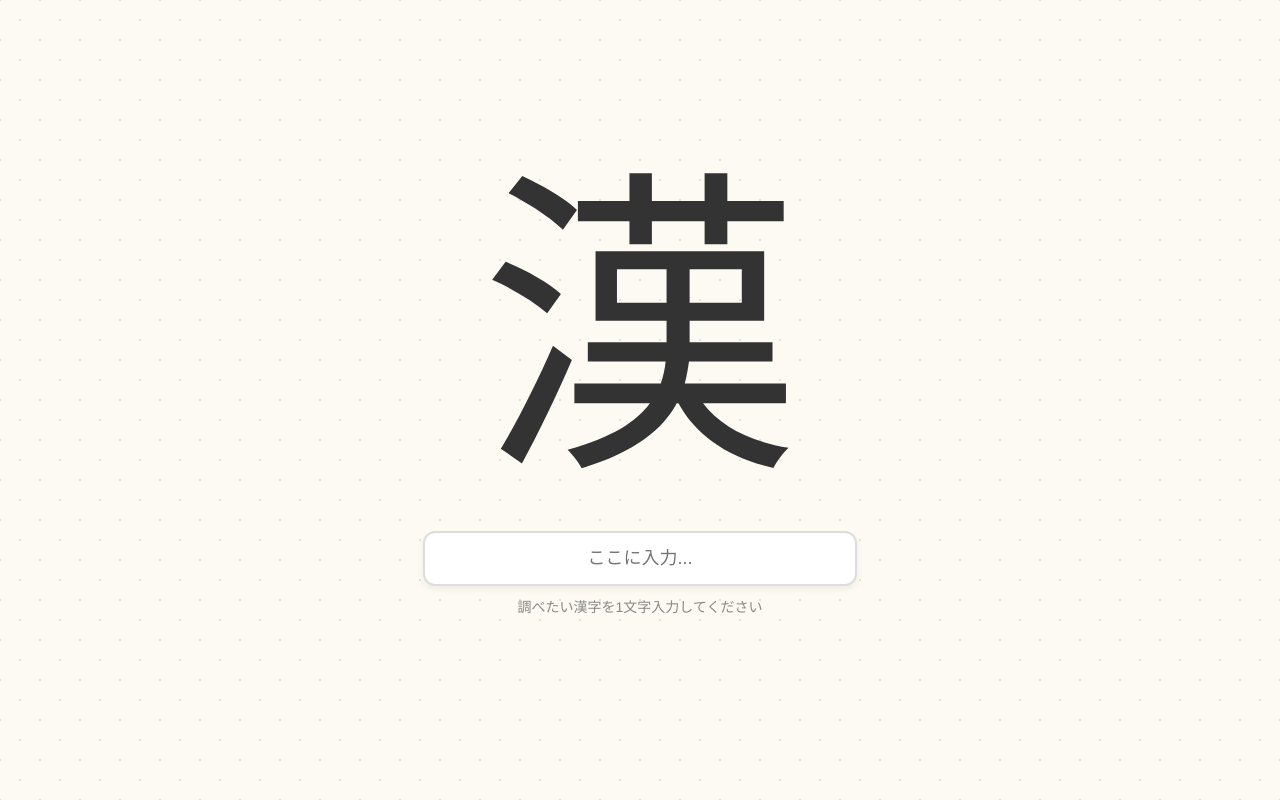
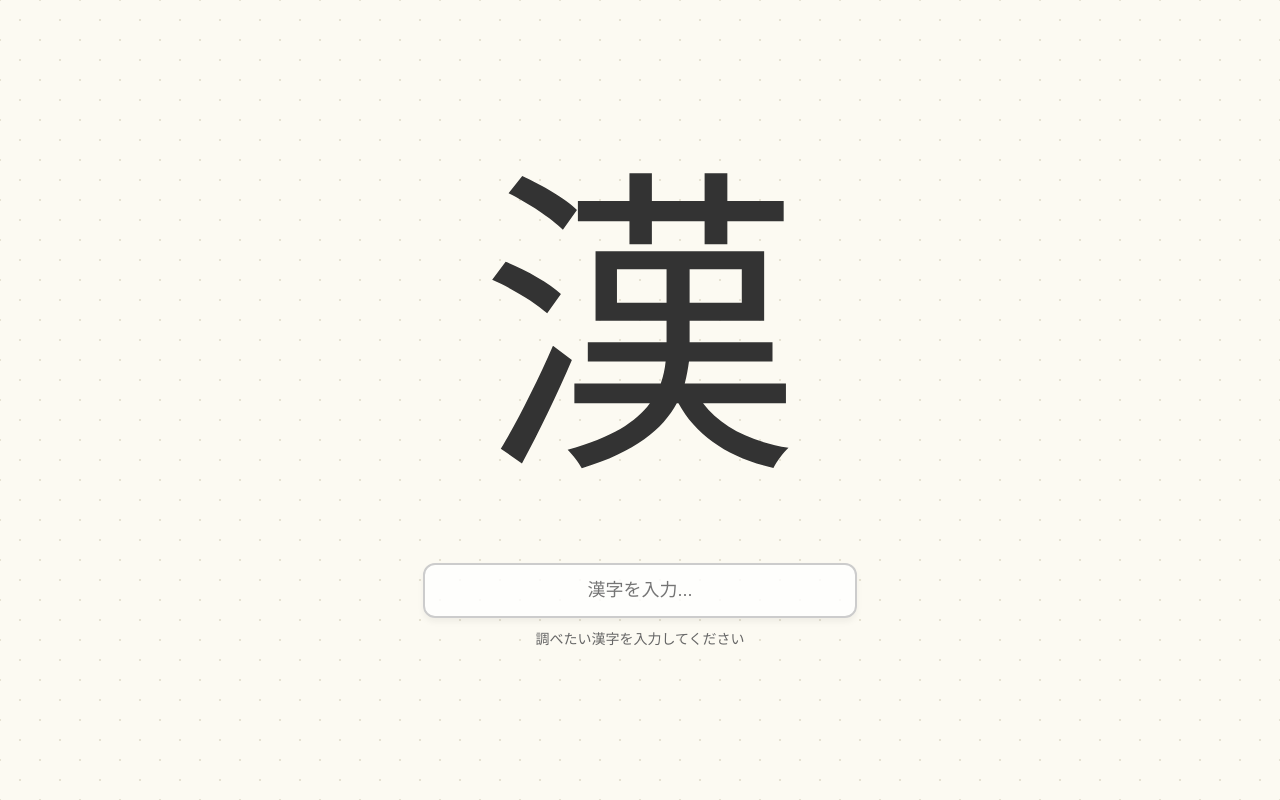
Before and after one commit to yamagataniku815-svg/kanji-app, a plain HTML site: page index.html in a window 1280 px wide. Drawn offline with Linux system fonts and the light colour scheme; a web font is replaced by a local one.

Commit message:
Update index.html

```diff
--- a/index.html
+++ b/index.html
@@ -1,4 +1,3 @@
-
 <!DOCTYPE html>
 <html lang="ja">
 <head>
@@ -16,25 +15,29 @@
             flex-direction: column;
             justify-content: center;
             align-items: center;
-            /* ここから和紙っぽく変更 */
-            background-color: #fcfaf2; /* 「鳥の子色」という和紙のような薄いクリーム色 */
+            /* 和紙風の背景設定 */
+            background-color: #fcfaf2; /* 鳥の子色 */
             background-image:
                 radial-gradient(#e6e2d3 1px, transparent 1px),
                 radial-gradient(#e6e2d3 1px, transparent 1px);
             background-size: 40px 40px;
             background-position: 0 0, 20px 20px;
-            /* 繊維のような質感を出すための設定 */
             font-family: 'Helvetica Neue', Arial, sans-serif;
-            }
+            overflow: hidden; /* 画面の揺れ防止 */
+        }
 
         /* 漢字表示エリア */
         #display-area {
-            font-family: 'Klee One', cursive; /* 筆の入り抜きがわかるフォント */
-            font-size: 25vw; /* 画面幅に合わせて巨大化 */
-            line-height: 1;
+            font-family: 'Klee One', cursive; /* 綺麗な楷書体風 */
+            font-size: 25vw; /* 基本サイズ */
+            line-height: 1.2;
             color: #333;
             margin-bottom: 40px;
-            min-height: 1em; /* 文字がなくても高さを確保 */
+            min-height: 1.2em;
+            text-align: center;
+            padding: 0 20px;
+            word-break: break-all; /* 長い単語でも折り返す */
+            max-width: 90vw; /* 画面幅に収める */
         }
 
         /* 入力エリア */
@@ -43,12 +46,13 @@
             max-width: 400px;
             padding: 15px;
             font-size: 18px;
-            border: 2px solid #ddd;
+            border: 2px solid #ccc;
             border-radius: 12px;
             outline: none;
             text-align: center;
             transition: all 0.3s ease;
             box-shadow: 0 4px 6px rgba(0,0,0,0.05);
+            background-color: rgba(255, 255, 255, 0.8); /* 少し透けさせて和紙に馴染ませる */
         }
 
         input:focus {
@@ -57,7 +61,7 @@
         }
 
         p.hint {
-            color: #888;
+            color: #666;
             font-size: 14px;
             margin-top: 10px;
         }
@@ -67,22 +71,31 @@
 
     <div id="display-area">漢</div>
 
-    <input type="text" id="input-box" placeholder="ここに入力...">
-    <p class="hint">調べたい漢字を1文字入力してください</p>
+    <input type="text" id="input-box" placeholder="漢字を入力..." autocomplete="off">
+    <p class="hint">調べたい漢字を入力してください</p>
 
     <script>
         const inputBox = document.getElementById('input-box');
         const displayArea = document.getElementById('display-area');
 
-        // 入力されたら即座に反映する
         inputBox.addEventListener('input', (e) => {
             const val = e.target.value;
             if (val) {
                 displayArea.textContent = val;
+
+                // 文字数に応じてサイズを自動調整（4文字以上で少し小さくする）
+                if (val.length > 4) {
+                    displayArea.style.fontSize = '15vw';
+                } else if (val.length > 2) {
+                    displayArea.style.fontSize = '20vw';
+                } else {
+                    displayArea.style.fontSize = '25vw';
+                }
+            } else {
+                displayArea.textContent = '';
             }
         });
 
-        // クリックしたら文字を選択状態にする（次の入力が楽なように）
         inputBox.addEventListener('click', function() {
             this.select();
         });
```
